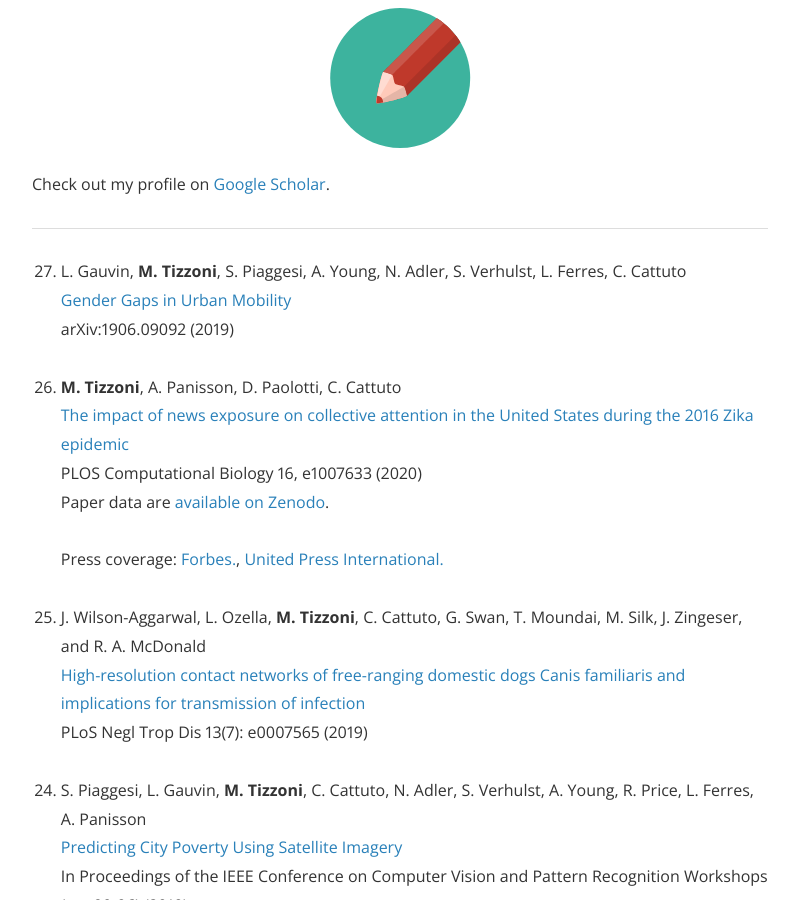
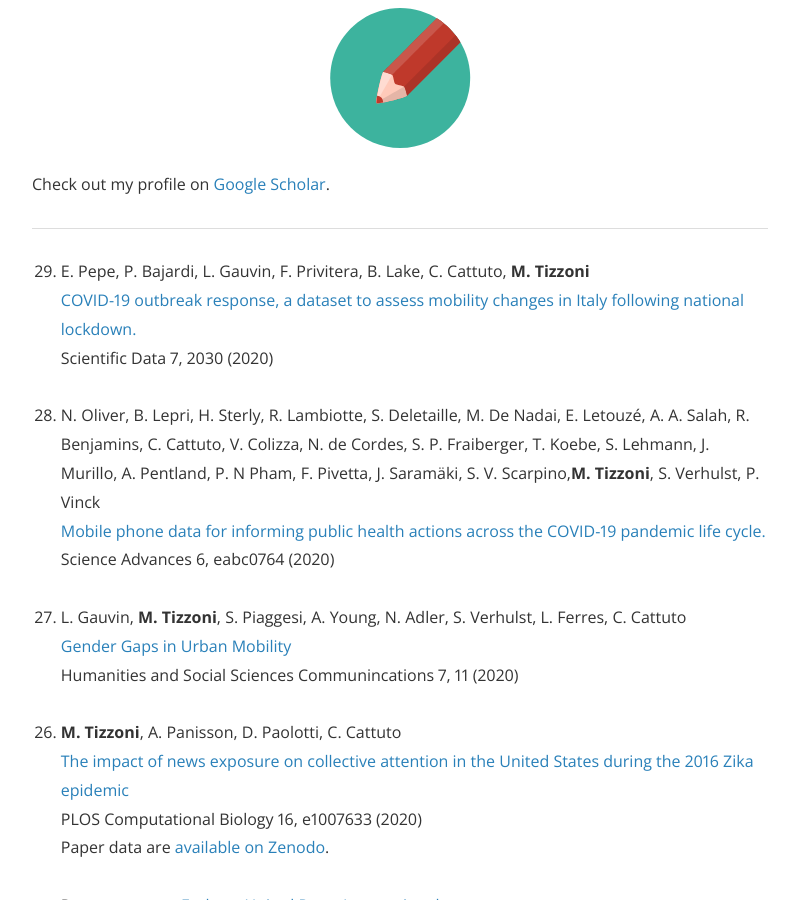
Before and after one commit to micheletizzoni/micheletizzoni.github.io, a Jekyll site: the page built from 3_publications.md, in a window 1280 px wide and 900 px high, scrolled down 207 px. Shown: the whole window, without its empty margins (240-1039 px from the left). Built offline with Jekyll 4.4.1, drawn with Linux system fonts in a browser that asks for light colours; nearby versions of some CDN libraries.

Commit message:
Update 3_publications.md

```diff
--- a/3_publications.md
+++ b/3_publications.md
@@ -13,9 +13,20 @@ Check out my profile on [Google Scholar](https://scholar.google.it/citations?use
 
 <ol reversed>
 
+  <li>E. Pepe, P. Bajardi, L. Gauvin, F. Privitera, B. Lake, C. Cattuto, <strong>M. Tizzoni</strong><br>
+  <a href="https://www.nature.com/articles/s41597-020-00575-2">COVID-19 outbreak response, a dataset to assess mobility changes in Italy following national lockdown.</a><br>
+  Scientific Data 7, 2030 (2020)<br>
+  <br>
+
+  <li>N. Oliver, B. Lepri, H. Sterly, R. Lambiotte, S. Deletaille, M. De Nadai, E. Letouzé, A. A. Salah, R. Benjamins, C. Cattuto, V. Colizza, N. de Cordes, S. P. Fraiberger, T. Koebe, S. Lehmann, J. Murillo, A. Pentland, P. N Pham, F. Pivetta, J. Saramäki, S. V. Scarpino,<strong>M. Tizzoni</strong>, S. Verhulst, P. Vinck<br>
+  <a href="https://advances.sciencemag.org/content/6/23/eabc0764.abstract">Mobile phone data for informing public health actions across the COVID-19 pandemic life cycle.</a><br>
+  Science Advances 6, eabc0764 (2020)<br>
+  <br>
+
+
   <li>L. Gauvin, <strong>M. Tizzoni</strong>, S. Piaggesi, A. Young,  N. Adler, S. Verhulst, L. Ferres, C. Cattuto<br>
-  <a href="https://arxiv.org/abs/1906.09092">Gender Gaps in Urban Mobility</a><br>
-  arXiv:1906.09092 (2019)<br>
+  <a href="https://www.nature.com/articles/s41599-020-0500-x">Gender Gaps in Urban Mobility</a><br>
+  Humanities and Social Sciences Communincations 7, 11 (2020)<br>
   <br>
 
   <li><strong>M. Tizzoni</strong>, A. Panisson, D. Paolotti, C. Cattuto <br>
```
